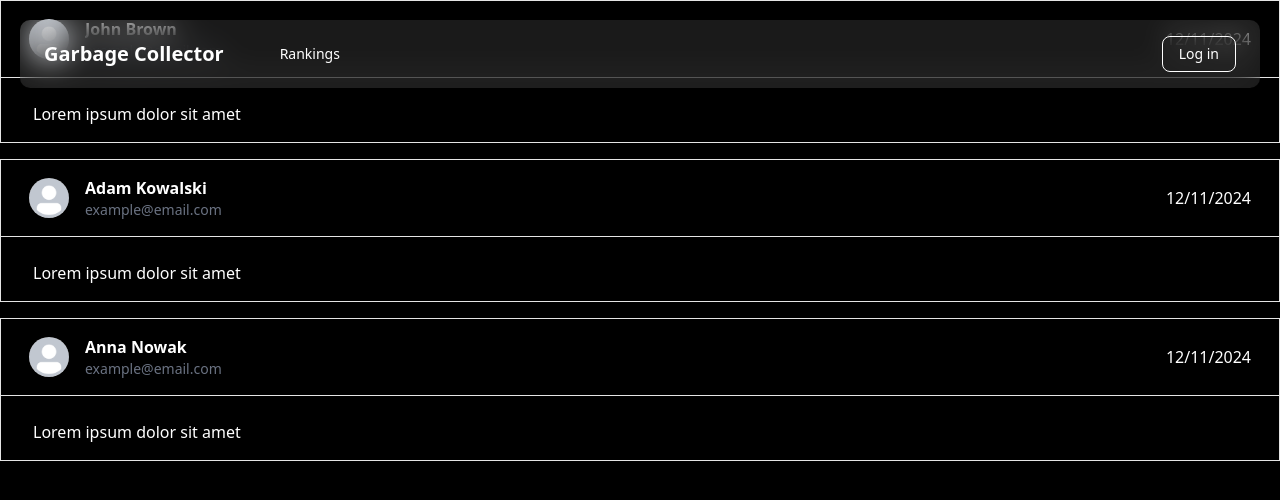
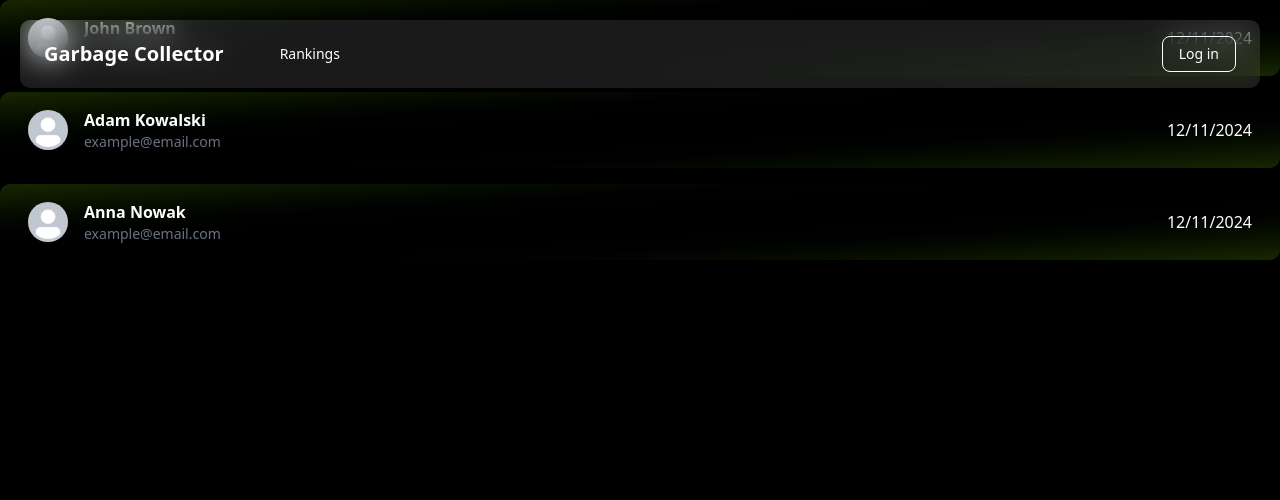
Before and after one commit to DROPTABLEDRUZYNY/SMH-Hackathon-2025, a Next.js app in the folder frontend/: page /aktywnosc in a window 1280 px wide. Shown: the top 500 px of the page. Built offline with nearby package versions, Linux system fonts and the light colour scheme.

Commit message:
changed frontend on ranking

```diff
--- a/frontend/app/(mainapp)/(navigation)/layout.tsx
+++ b/frontend/app/(mainapp)/(navigation)/layout.tsx
@@ -17,7 +17,6 @@ export default function Layout({ children }: { children: React.ReactNode }) {
   return (
     <span lang="en" suppressHydrationWarning>
       <div className="flex h-screen flex-col md:flex-row md:overflow-hidden">
-        <div className="w-full flex-none md:w-64">{/* <MainNav /> */}</div>
         <div className="flex-grow p-6 md:overflow-y-auto md:p-10">
           {children}
         </div>
--- a/frontend/app/(mainapp)/(navigation)/rankings/page.tsx
+++ b/frontend/app/(mainapp)/(navigation)/rankings/page.tsx
@@ -20,18 +20,18 @@ export default function Page() {
   useEffect(() => {
     const fetchLeaderboard = async () => {
       try {
-        const response = await fetch('http://localhost:8000/api/leaderboard', {
-          credentials: 'include',
+        const response = await fetch("http://localhost:8000/api/leaderboard", {
+          credentials: "include",
         });
 
         if (!response.ok) {
-          throw new Error('Failed to fetch leaderboard data');
+          throw new Error("Failed to fetch leaderboard data");
         }
 
         const data = await response.json();
         setUsers(data);
       } catch (err) {
-        setError(err instanceof Error ? err.message : 'An error occurred');
+        setError(err instanceof Error ? err.message : "An error occurred");
       } finally {
         setIsLoading(false);
       }
@@ -57,17 +57,42 @@ export default function Page() {
   }
 
   return (
-    <div className="flex flex-col md:flex-col gap-4 md:overflow-hidden mt-32">
-      {users.map((user) => (
+    <div className="flex flex-col gap-4 md:overflow-hidden mt-32 justify-center items-center">
+      <h1 className="text-3xl font-bold text-white mb-6 glow">Rankings</h1>
+
+      {/* Заголовки колонок */}
+      <div className="flex flex-row w-full items-center justify-between px-7 py-3 mb-4 border-b border-white/20">
+        <div className=" w-[50%]">
+          <h2 className="text-sm font-semibold text-white/80 uppercase tracking-wider">
+            Name
+          </h2>
+        </div>
+        <div className="flex gap-10 mx-10">
+          <h2 className="text-sm font-semibold text-white/80 uppercase tracking-wider">
+            Trash collected
+          </h2>
+          <h2 className="text-sm font-semibold text-white/80 uppercase tracking-wider">
+            Activity
+          </h2>
+        </div>
+        <div>
+          <h2 className="text-sm font-semibold text-white/80 uppercase tracking-wider">
+            Date
+          </h2>
+        </div>
+      </div>
+      {users.map((user, index) => (
         <UserActivity
           key={user.id}
           userData={{
             id: user.id,
+            rank: index + 1,
             name: `${user.first_name} ${user.last_name}`,
             email: "", // Możemy dodać email jeśli będzie dostępny w API
             avatar_img_url: "/avatars/default.png", // Domyślny avatar
             route_img_url: "/example/route1.png", // Domyślny obraz trasy
-            text: `Collected ${user.total_kg}kg of trash in ${user.total_activities} activities`,
+            text_trash: `${user.total_kg}kg`,
+            text_activities: `${user.total_activities}`,
             date: new Date().toISOString(), // Aktualna data
           }}
         />
--- a/frontend/app/globals.css
+++ b/frontend/app/globals.css
@@ -2,6 +2,10 @@
 @import "tw-animate-css";
 
 @custom-variant dark (&:is(.dark *));
+
+.glow {
+  text-shadow: 0 0 10px rgba(255, 255, 255, 0.8);
+}
 
 @theme inline {
   --color-background: var(--background);
--- a/frontend/app/ui/activity/userActivity.tsx
+++ b/frontend/app/ui/activity/userActivity.tsx
@@ -4,24 +4,34 @@ import { MapIcon } from "@heroicons/react/24/outline";
 
 interface UserData {
   id: number;
+  rank: number;
   name: string;
   email: string;
   avatar_img_url: string;
   route_img_url: string;
-    text: string;
+  text_trash: string;
+  text_activities: string;
   date: string;
 }
 
-export default function UserActivity({ userData }: {userData: UserData}) {
-
+export default function UserActivity({ userData }: { userData: UserData }) {
   const dateObject = new Date(userData.date);
   const formattedDate = dateObject.toLocaleDateString();
+  const gradientColor =
+    userData.rank === 1
+      ? "from-amber-400/70 via-black to-amber-400/70"
+      : userData.rank === 2
+      ? "from-white/70 via-black to-white/70"
+      : userData.rank === 3
+      ? "from-amber-800/70 via-black to-amber-800/70"
+      : "from-lime-800/40 via-black to-lime-800/40";
   return (
-    <div key={userData.id} className="flex flex-col border w-full">
     <div
-        className="flex flex-row items-center justify-between px-7 py-4 w-full"
+      key={userData.id}
+      className={`flex flex-col bg-gradient-to-br ${gradientColor} rounded-lg w-full`}
     >
-        <div className="flex items-center">
+      <div className="flex flex-row items-center justify-between  bg-transparent px-7 py-4 w-full">
+        <div className="flex items-center bg-transparent w-[50%]">
           <Image
             src="/avatars/avatar1.png"
             alt={`${userData.name}'s profile picture`}
@@ -29,27 +39,24 @@ export default function UserActivity({ userData }: {userData: UserData}) {
             width={40}
             height={40}
           />
-          <div className="min-w-0 mr-2">
-            <p className="truncate text-sm font-semibold md:text-base">
+          <div className="min-w-0 mr-2 bg-transparent">
+            <p className="truncate text-sm font-semibold md:text-base bg-transparent">
               {userData.name}
             </p>
-            <p className="hidden text-sm text-gray-500 sm:block">
+            <p className="hidden text-sm text-gray-500 sm:block bg-transparent">
               {userData.email}
             </p>
           </div>
-
         </div>
-        <div className={`truncate text-sm font-medium md:text-base`}>
+        <div className="flex justify-start gap-34 mx-5 bg-transparent">
+          <p className="bg-transparent font-bold">{userData.text_trash}</p>
+          <p className="bg-transparent">{userData.text_activities}</p>
+        </div>
+        <div
+          className={`truncate text-sm font-medium md:text-base bg-transparent`}
+        >
           <p>{formattedDate}</p>
-
         </div>
-      </div>
-
-      <hr></hr>
-      <div className="flex flex-col w-full px-7 py-4">
-        <p className="pl-1 pt-2">
-            {userData.text}
-        </p>
       </div>
     </div>
   );
```
Lines whose indentation alone changed are shown as unchanged.
